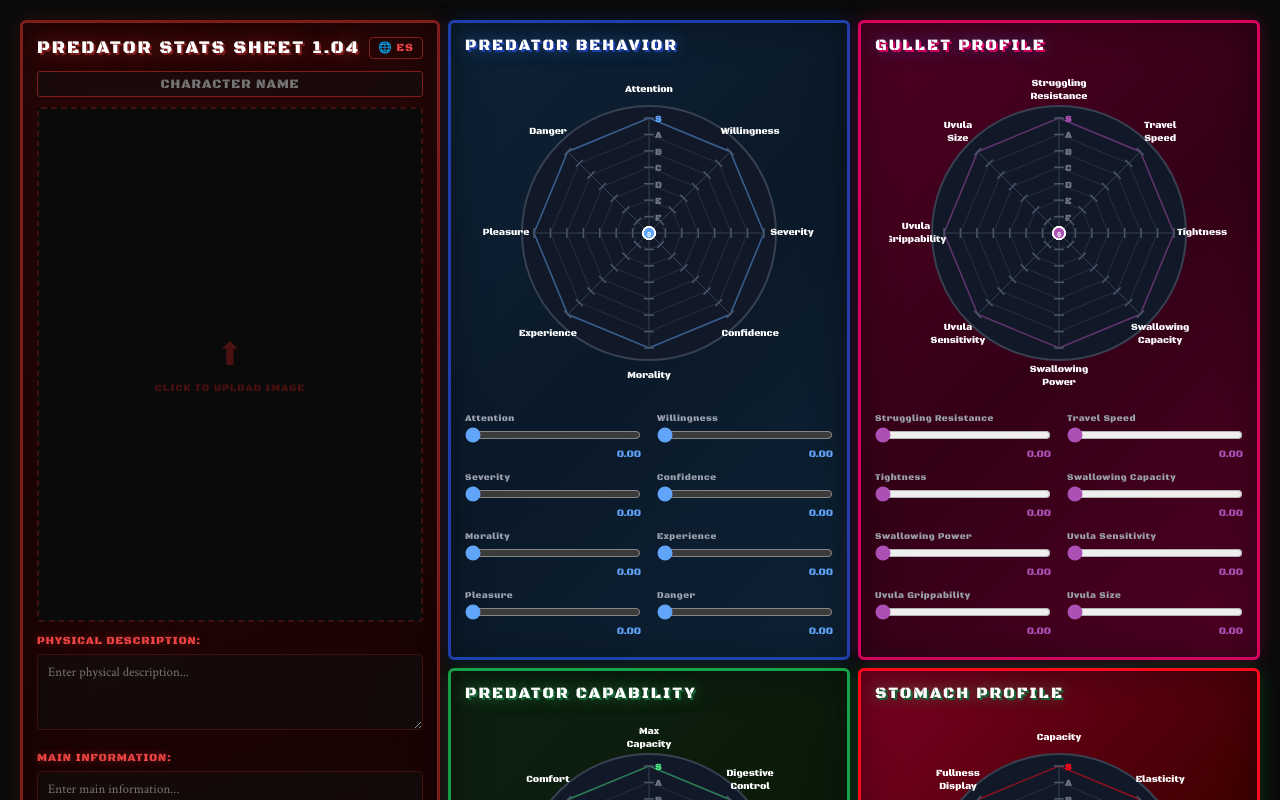
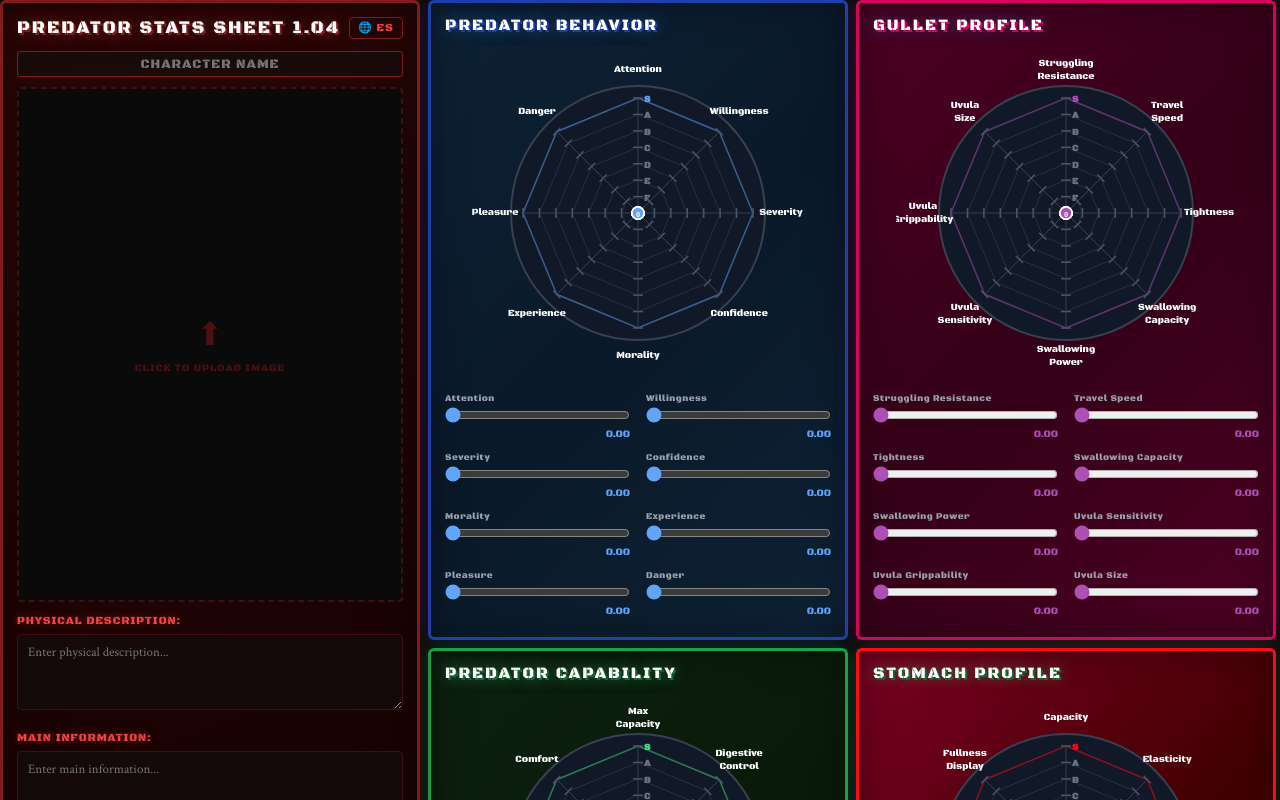
Before and after one commit to Katysd/predator_reactive_sheet, a React (Vite) app: page / in a window 1280 px wide. Shown: the top 800 px of the page. Built offline with nearby package versions, Linux system fonts and the light colour scheme.

Commit message:
Fixed that shit

```diff
--- a/package.json
+++ b/package.json
@@ -10,7 +10,8 @@
   "dependencies": {
     "modern-screenshot": "^4.6.8",
     "react": "^18.3.1",
-    "react-dom": "^18.3.1"
+    "react-dom": "^18.3.1",
+    "satori": "^0.26.0"
   },
   "devDependencies": {
     "@vitejs/plugin-react": "^4.3.4",
--- a/src/App.jsx
+++ b/src/App.jsx
@@ -400,18 +400,19 @@ export default function PredatorStatsSheet() {
   const downloadPNG = () => {
     setExporting(true);
     const doExport = () => {
-      const el = sheetRef.current;
-      window.scrollTo(0, 0);
+      // const el = sheetRef.current;
+      //window.scrollTo(0, 0);
 
-      // Force desktop layout temporarily
-      const prevWidth = el.style.width;
-      const prevMinWidth = el.style.minWidth;
-      el.style.width = '1100px';
-      el.style.minWidth = '1100px';
+      // // Force desktop layout temporarily
+      // const prevWidth = el.style.width;
+      // const prevMinWidth = el.style.minWidth;
+      // el.style.width = '1260px';
+      // el.style.minWidth = '1100px';
 
       setTimeout(() => {
         domToPng(document.querySelector('#root'), {
           scale: 2, // Para que la imagen se vea en alta resolución (super nítida)
+          width: 1300,
           features: {
             removeControlCharacters: true,
           }
@@ -420,34 +421,25 @@ export default function PredatorStatsSheet() {
           link.download = 'stats.png'
           link.href = dataUrl
           link.click()
-          el.style.width = prevWidth
-          el.style.minWidth = prevMinWidth
+          // el.style.width = prevWidth
+          // el.style.minWidth = prevMinWidth
           setExporting(false);
         })
       }, 150);
     };
 
-    if (true) {
-      doExport();
-    } else {
-      const script = document.createElement('script');
-      script.src = 'https://cdnjs.cloudflare.com/ajax/libs/html-to-image/1.11.11/html-to-image.min.js';
-      script.onload = doExport;
-      script.onerror = () => {
-        setExporting(false);
-        alert('Could not load export library. Check your internet connection.');
-      };
-      document.head.appendChild(script);
-    }
+    doExport();
   };
 
   return (
     <div style={{
       minHeight: '100vh',
+      minWidth: '1300px',
+      width: '1300px',
       background: '#0a0a0a',
       display: 'flex', flexDirection: 'column', alignItems: 'center',
-      padding: '20px',
-      fontFamily: "'Black Ops One', monospace",
+      padding: '0px',
+      fontFamily: "'Black Ops One', monospace"
     }}>
       <link href="https://fonts.googleapis.com/css2?family=Black+Ops+One&family=Crimson+Text:ital,wght@0,400;0,600;1,400&display=swap" rel="stylesheet" />
 
@@ -572,7 +564,7 @@ export default function PredatorStatsSheet() {
         </div>
 
         {/* ── RIGHT PANEL ── */}
-        <div style={{ flex: 1, display: 'flex', flexDirection: 'column', gap: 8 }}>
+        <div style={{ width: 420, flexShrink: 0, display: 'flex', flexDirection: 'column', gap: 8 }}>
 
           {/* BEHAVIOR */}
           <div style={{
@@ -673,7 +665,7 @@ export default function PredatorStatsSheet() {
         </div>
 
         {/* ── RIGHT PANEL 2 ── */}
-        <div style={{ flex: 1, display: 'flex', flexDirection: 'column', gap: 8 }}>
+        <div style={{ width: 420, flexShrink: 0, display: 'flex', flexDirection: 'column', gap: 8 }}>
 
           {/* GULLET */}
           <div style={{
```
Also changed, not shown: 1 other file (tests, documents, lock files or other folders).
